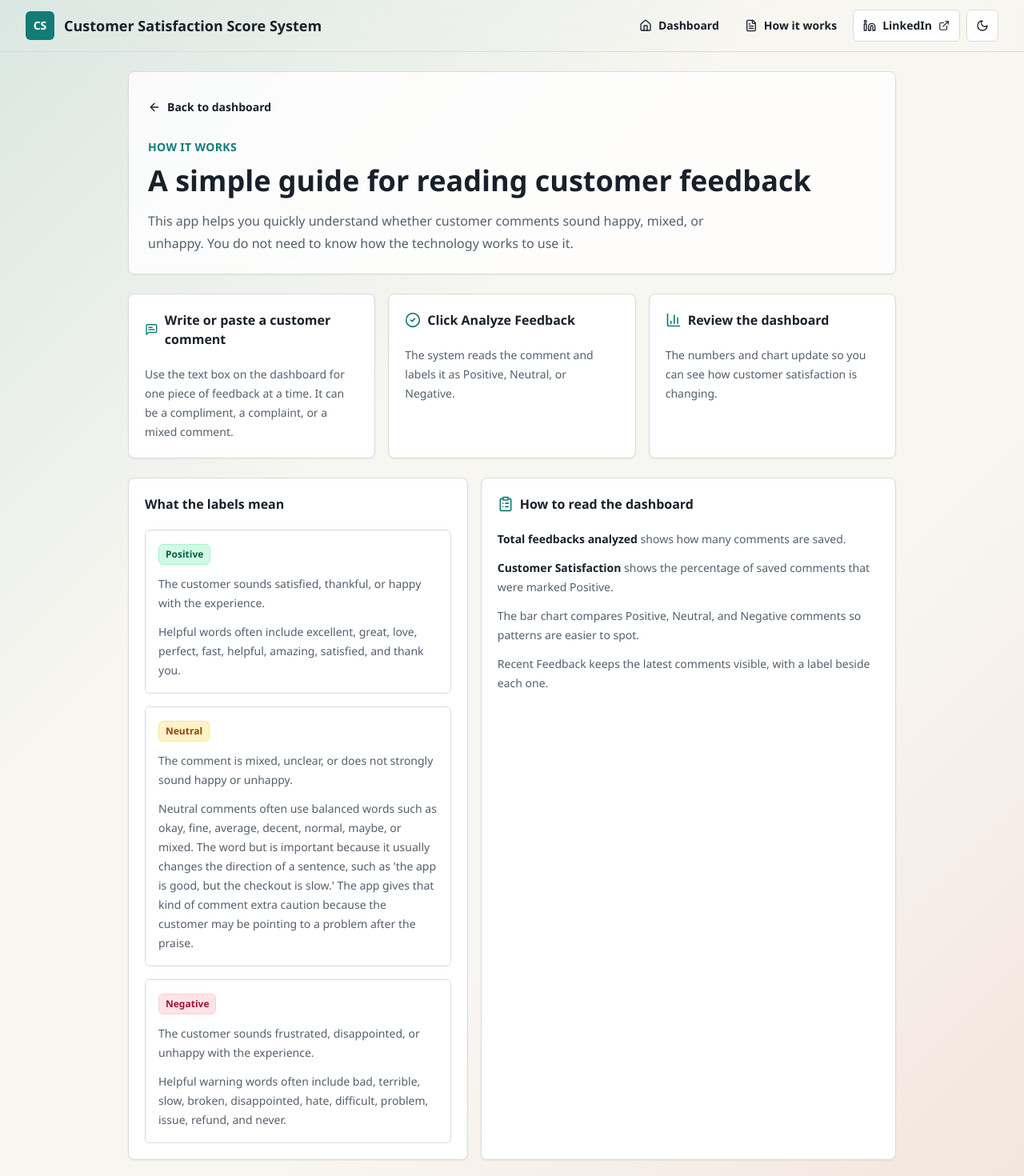
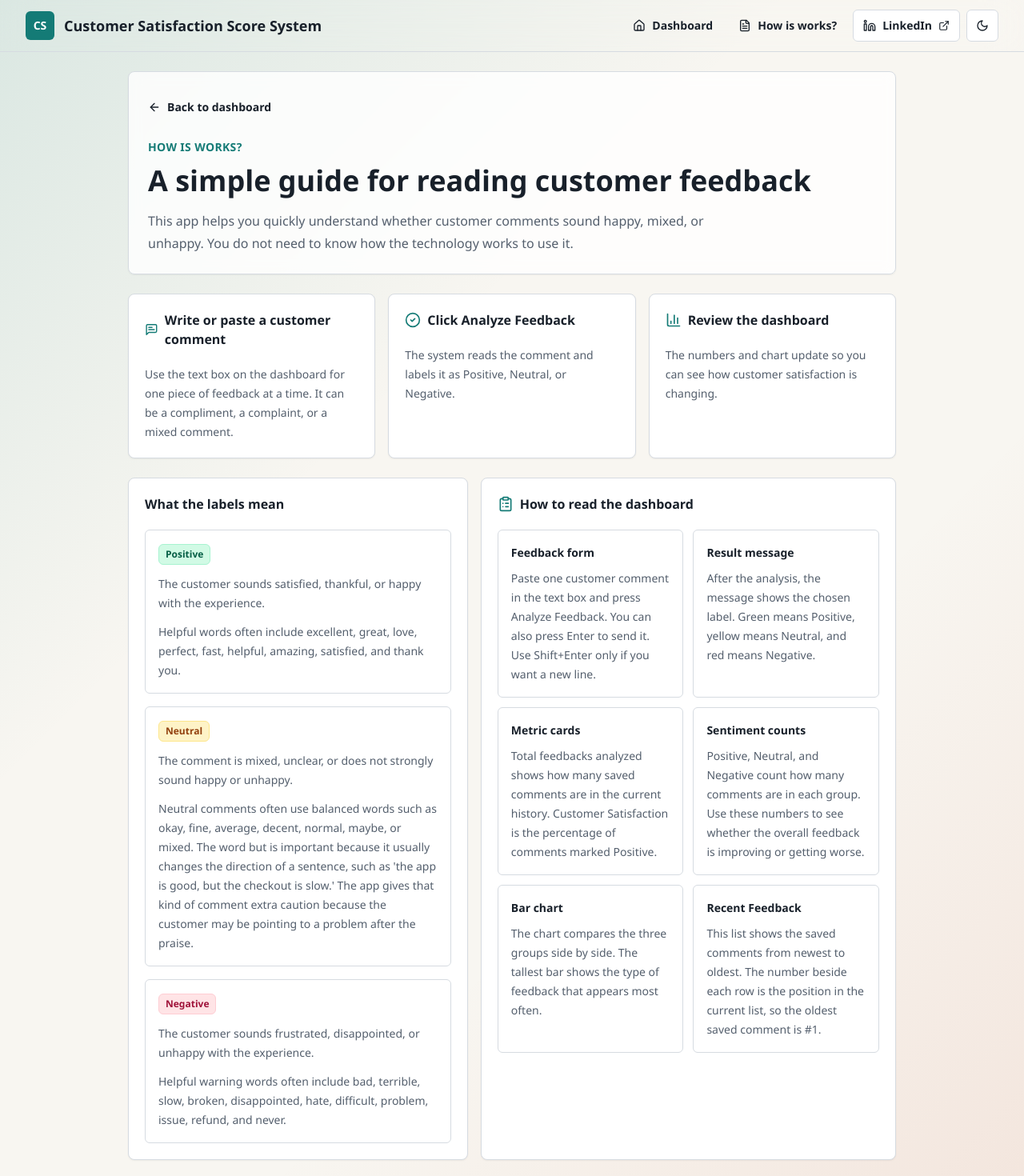
Before and after one commit to tajratheodoro/ai-sentiment-analysis-tool, a Next.js app in the folder frontend/: page /docs in a window 1280 px wide. Shown: the top 1470 px of the page at 80% size. Built offline with nearby package versions, Linux system fonts and the light colour scheme.

Commit message:
feat: melhora documentação e responsividade

```diff
--- a/frontend/app/docs/page.tsx
+++ b/frontend/app/docs/page.tsx
@@ -25,15 +25,15 @@ const steps = [
 
 export default function DocsPage() {
   return (
-    <main className="mx-auto flex min-h-screen w-full max-w-5xl flex-col gap-6 px-4 py-6 sm:px-6 lg:px-8">
-      <section className="rounded-lg border border-border bg-card/80 p-6 shadow-sm backdrop-blur">
+    <main className="mx-auto flex min-h-screen w-full max-w-5xl flex-col gap-5 px-3 py-5 sm:gap-6 sm:px-6 sm:py-6 lg:px-8">
+      <section className="rounded-lg border border-border bg-card/80 p-4 shadow-sm backdrop-blur sm:p-6">
         <Button asChild variant="ghost" className="mb-5 px-0">
           <Link href="/">
             <ArrowLeft className="h-4 w-4" />
             Back to dashboard
           </Link>
         </Button>
-        <p className="mb-3 text-sm font-semibold uppercase tracking-wide text-primary">How it works</p>
+        <p className="mb-3 text-sm font-semibold uppercase tracking-wide text-primary">How is works?</p>
         <h1 className="font-display text-3xl font-bold leading-tight sm:text-4xl">A simple guide for reading customer feedback</h1>
         <p className="mt-4 max-w-3xl text-base leading-7 text-muted-foreground">
           This app helps you quickly understand whether customer comments sound happy, mixed, or unhappy. You do not need to know how the technology works to use it.
@@ -90,19 +90,31 @@ export default function DocsPage() {
               How to read the dashboard
             </CardTitle>
           </CardHeader>
-          <CardContent className="space-y-3 text-sm leading-6 text-muted-foreground">
-            <p>
-              <strong className="text-foreground">Total feedbacks analyzed</strong> shows how many comments are saved.
-            </p>
-            <p>
-              <strong className="text-foreground">Customer Satisfaction</strong> shows the percentage of saved comments that were marked Positive.
-            </p>
-            <p>
-              The bar chart compares Positive, Neutral, and Negative comments so patterns are easier to spot.
-            </p>
-            <p>
-              Recent Feedback keeps the latest comments visible, with a label beside each one.
-            </p>
+          <CardContent className="grid gap-3 text-sm leading-6 text-muted-foreground sm:grid-cols-2">
+            <DashboardGuide
+              title="Feedback form"
+              text="Paste one customer comment in the text box and press Analyze Feedback. You can also press Enter to send it. Use Shift+Enter only if you want a new line."
+            />
+            <DashboardGuide
+              title="Result message"
+              text="After the analysis, the message shows the chosen label. Green means Positive, yellow means Neutral, and red means Negative."
+            />
+            <DashboardGuide
+              title="Metric cards"
+              text="Total feedbacks analyzed shows how many saved comments are in the current history. Customer Satisfaction is the percentage of comments marked Positive."
+            />
+            <DashboardGuide
+              title="Sentiment counts"
+              text="Positive, Neutral, and Negative count how many comments are in each group. Use these numbers to see whether the overall feedback is improving or getting worse."
+            />
+            <DashboardGuide
+              title="Bar chart"
+              text="The chart compares the three groups side by side. The tallest bar shows the type of feedback that appears most often."
+            />
+            <DashboardGuide
+              title="Recent Feedback"
+              text="This list shows the saved comments from newest to oldest. The number beside each row is the position in the current list, so the oldest saved comment is #1."
+            />
           </CardContent>
         </Card>
       </section>
@@ -141,3 +153,12 @@ function Meaning({
     </div>
   );
 }
+
+function DashboardGuide({ title, text }: { title: string; text: string }) {
+  return (
+    <div className="rounded-md border border-border bg-card p-4">
+      <p className="font-semibold text-foreground">{title}</p>
+      <p className="mt-2">{text}</p>
+    </div>
+  );
+}
--- a/frontend/app/page.tsx
+++ b/frontend/app/page.tsx
@@ -133,16 +133,16 @@ export default function Home() {
   }
 
   return (
-    <main className="mx-auto flex min-h-screen w-full max-w-7xl flex-col gap-6 px-4 py-6 sm:px-6 lg:px-8">
+    <main className="mx-auto flex min-h-screen w-full max-w-7xl flex-col gap-5 px-3 py-5 sm:gap-6 sm:px-6 sm:py-6 lg:px-8">
       <section className="grid gap-5 lg:grid-cols-[1.1fr_0.9fr]">
-        <div className="flex flex-col justify-between rounded-lg border border-border bg-card/80 p-6 shadow-sm backdrop-blur">
+        <div className="flex flex-col justify-between rounded-lg border border-border bg-card/80 p-4 shadow-sm backdrop-blur sm:p-6">
           <div>
             <p className="mb-3 text-sm font-semibold uppercase tracking-wide text-primary">Customer feedback dashboard</p>
             <p className="mt-4 max-w-2xl text-base text-muted-foreground">
               Paste a customer comment to see if it sounds positive, neutral, or negative. Use the dashboard to follow satisfaction and recent feedback over time.
             </p>
           </div>
-          <div className="mt-6 grid grid-cols-2 gap-3 sm:grid-cols-4">
+          <div className="mt-6 grid grid-cols-1 gap-3 min-[360px]:grid-cols-2 sm:grid-cols-4">
             <Metric label="Total feedbacks analyzed" value={report.total_feedbacks.toString()} />
             <Metric label="Customer Satisfaction" value={`${report.positive_percentage.toFixed(2)}%`} />
             <Metric label="Positive" value={report.positive_count.toString()} />
@@ -163,9 +163,9 @@ export default function Home() {
                 onChange={(event) => setFeedback(event.target.value)}
                 onKeyDown={handleFeedbackKeyDown}
               />
-              <div className="flex items-center justify-between gap-3">
+              <div className="flex flex-col gap-3 min-[420px]:flex-row min-[420px]:items-center min-[420px]:justify-between">
                 <span className="text-xs text-muted-foreground">{feedback.trim().length}/2000 characters</span>
-                <Button disabled={loading} type="submit">
+                <Button className="w-full min-[420px]:w-auto" disabled={loading} type="submit">
                   {loading ? <Loader2 className="h-4 w-4 animate-spin" /> : <CheckCircle2 className="h-4 w-4" />}
                   Analyze Feedback
                 </Button>
@@ -188,7 +188,7 @@ export default function Home() {
 
       <section className="grid gap-5 lg:grid-cols-[0.9fr_1.1fr]">
         <Card>
-          <CardHeader className="flex-row items-center justify-between space-y-0">
+          <CardHeader className="flex-col gap-3 space-y-0 sm:flex-row sm:items-center sm:justify-between">
             <CardTitle className="flex items-center gap-2">
               <BarChart3 className="h-5 w-5 text-primary" />
               Sentiment Distribution
@@ -268,7 +268,7 @@ export default function Home() {
                 </div>
               </TabsContent>
               <TabsContent value="metrics">
-                <div className="grid gap-3 sm:grid-cols-2">
+                <div className="grid gap-3 min-[420px]:grid-cols-2">
                   <Metric label="Neutral count" value={report.neutral_count.toString()} />
                   <Metric label="Positive percentage" value={`${report.positive_percentage.toFixed(2)}%`} />
                   <Metric label="Positive count" value={report.positive_count.toString()} />
--- a/frontend/components/site-header.tsx
+++ b/frontend/components/site-header.tsx
@@ -31,7 +31,7 @@ export function SiteHeader() {
 
   return (
     <header className="sticky top-0 z-40 border-b border-border bg-background/88 backdrop-blur-xl">
-      <div className="mx-auto flex w-full max-w-7xl flex-col gap-3 px-4 py-3 sm:px-6 lg:flex-row lg:items-center lg:justify-between lg:px-8">
+      <div className="mx-auto flex w-full max-w-7xl flex-col gap-3 px-3 py-3 sm:px-6 lg:flex-row lg:items-center lg:justify-between lg:px-8">
         <Link className="flex min-w-0 items-center gap-3" href="/">
           <span className="flex h-9 w-9 shrink-0 items-center justify-center rounded-md bg-primary text-sm font-bold text-primary-foreground">
             CS
@@ -41,20 +41,20 @@ export function SiteHeader() {
           </span>
         </Link>
 
-        <nav className="flex flex-wrap items-center gap-2">
-          <Button asChild variant="ghost" className="px-3">
+        <nav className="grid grid-cols-2 gap-2 min-[460px]:flex min-[460px]:flex-wrap min-[460px]:items-center">
+          <Button asChild variant="ghost" className="px-2 sm:px-3">
             <Link href="/">
               <Home className="h-4 w-4" />
               Dashboard
             </Link>
           </Button>
-          <Button asChild variant="ghost" className="px-3">
+          <Button asChild variant="ghost" className="px-2 sm:px-3">
             <Link href="/docs">
               <FileText className="h-4 w-4" />
-              How it works
+              How is works?
             </Link>
           </Button>
-          <Button asChild variant="outline" className="px-3">
+          <Button asChild variant="outline" className="px-2 sm:px-3">
             <a href={LINKEDIN_URL} rel="noreferrer" target="_blank">
               <Linkedin className="h-4 w-4" />
               LinkedIn
```
